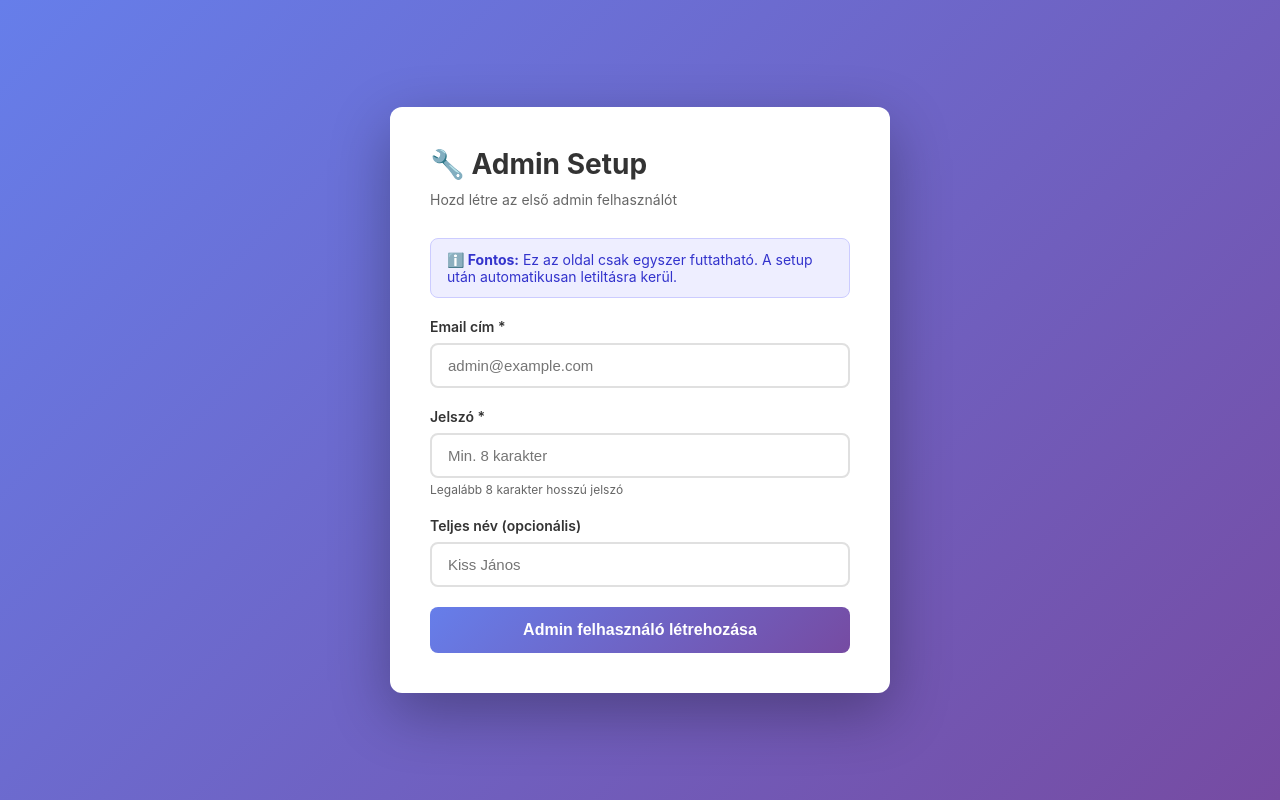
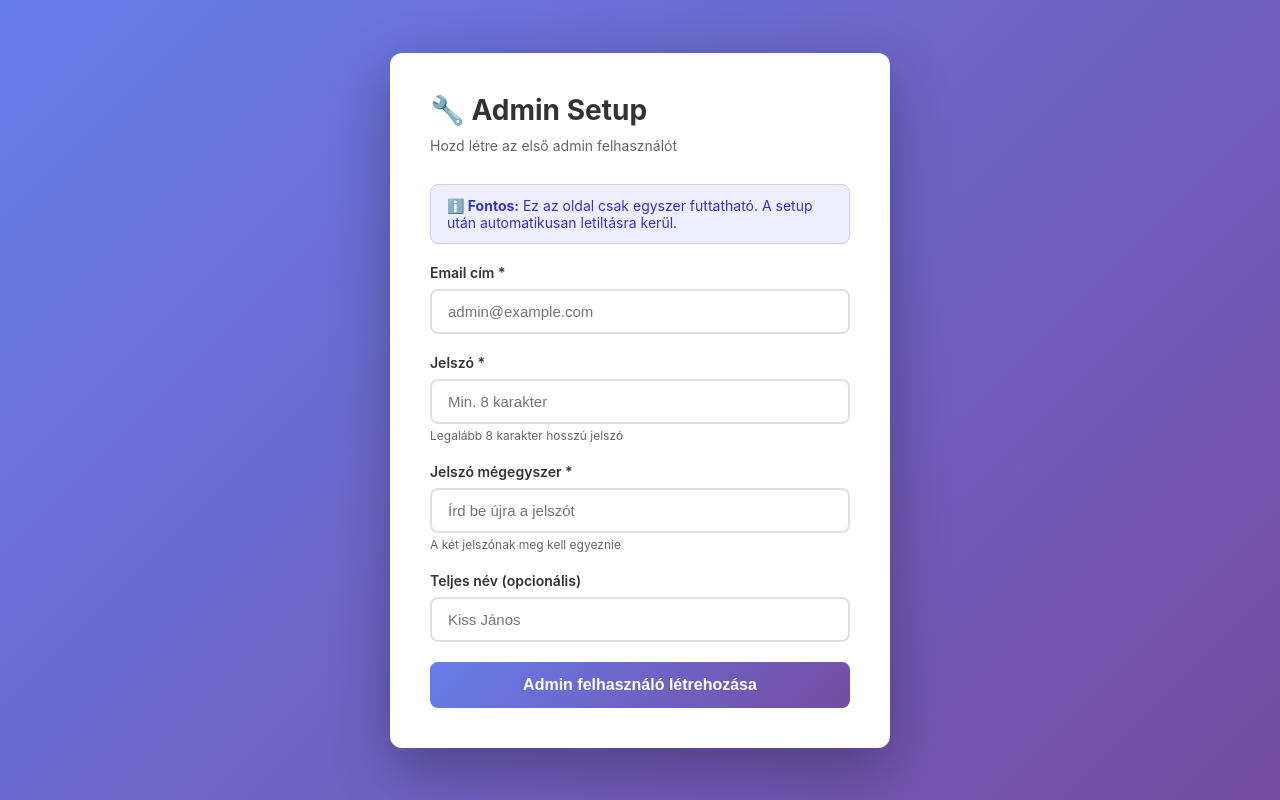
Before and after one commit to velvet07/building-survey, a PHP site: page / in a window 1280 px wide. Run offline with PHP 8.4, Linux system fonts and the light colour scheme; some libraries are stand-ins or nearby versions.

Commit message:
fix: Add PostgreSQL driver to setup container and password confirmation
Changes:
1. Created setup/Dockerfile with pdo_pgsql extension installation
2. Added "password_confirm" field to setup form with validation
3. Updated docker-compose.yml to build setup from custom Dockerfile
4. Added NEXT_PUBLIC_APP_URL to setup environment variables

This fixes:
- "could not find driver" database error
- Missing password confirmation field (security improvement)

🤖 Generated with [Claude Code](https://claude.com/claude-code)

Co-Authored-By: Claude <noreply@anthropic.com>

```diff
--- a/docker-compose.yml
+++ b/docker-compose.yml
@@ -85,7 +85,9 @@ services:
 
   # Setup PHP Script (temporary - remove after admin user created)
   setup:
-    image: php:8.2-apache
+    build:
+      context: ./setup
+      dockerfile: Dockerfile
     container_name: building-survey-setup
     restart: "no"
     volumes:
@@ -99,6 +101,7 @@ services:
       POSTGRES_PASSWORD: ${POSTGRES_PASSWORD}
       SUPABASE_URL: ${NEXT_PUBLIC_SUPABASE_URL}
       SUPABASE_SERVICE_KEY: ${SUPABASE_SERVICE_ROLE_KEY}
+      NEXT_PUBLIC_APP_URL: ${NEXT_PUBLIC_APP_URL}
     depends_on:
       postgres:
         condition: service_healthy
--- a/setup/index.php
+++ b/setup/index.php
@@ -150,6 +150,7 @@
         if ($_SERVER['REQUEST_METHOD'] === 'POST') {
             $email = trim($_POST['email'] ?? '');
             $password = $_POST['password'] ?? '';
+            $passwordConfirm = $_POST['password_confirm'] ?? '';
             $fullName = trim($_POST['full_name'] ?? '');
 
             // Validation
@@ -157,6 +158,8 @@
                 $error = 'Érvényes email címet adj meg!';
             } elseif (empty($password) || strlen($password) < 8) {
                 $error = 'A jelszónak legalább 8 karakter hosszúnak kell lennie!';
+            } elseif ($password !== $passwordConfirm) {
+                $error = 'A két jelszó nem egyezik meg!';
             } else {
                 // Create admin user via Supabase Admin API
                 $supabaseUrl = getenv('SUPABASE_URL');
@@ -302,6 +305,19 @@
                 </div>
 
                 <div class="form-group">
+                    <label for="password_confirm">Jelszó mégegyszer *</label>
+                    <input
+                        type="password"
+                        id="password_confirm"
+                        name="password_confirm"
+                        required
+                        placeholder="Írd be újra a jelszót"
+                        minlength="8"
+                    >
+                    <div class="help-text">A két jelszónak meg kell egyeznie</div>
+                </div>
+
+                <div class="form-group">
                     <label for="full_name">Teljes név (opcionális)</label>
                     <input
                         type="text"
```
Also changed, not shown: 1 other file.
